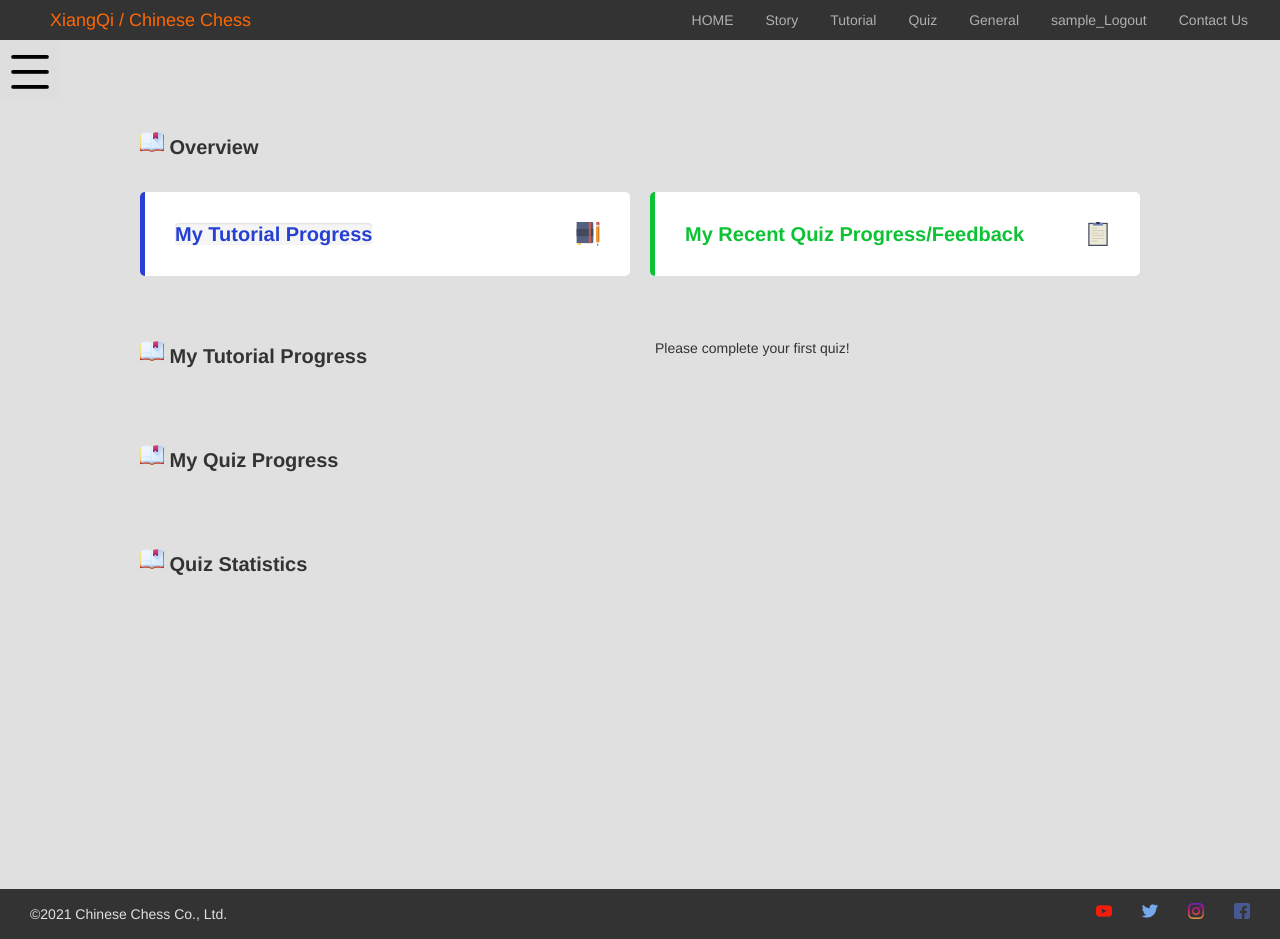
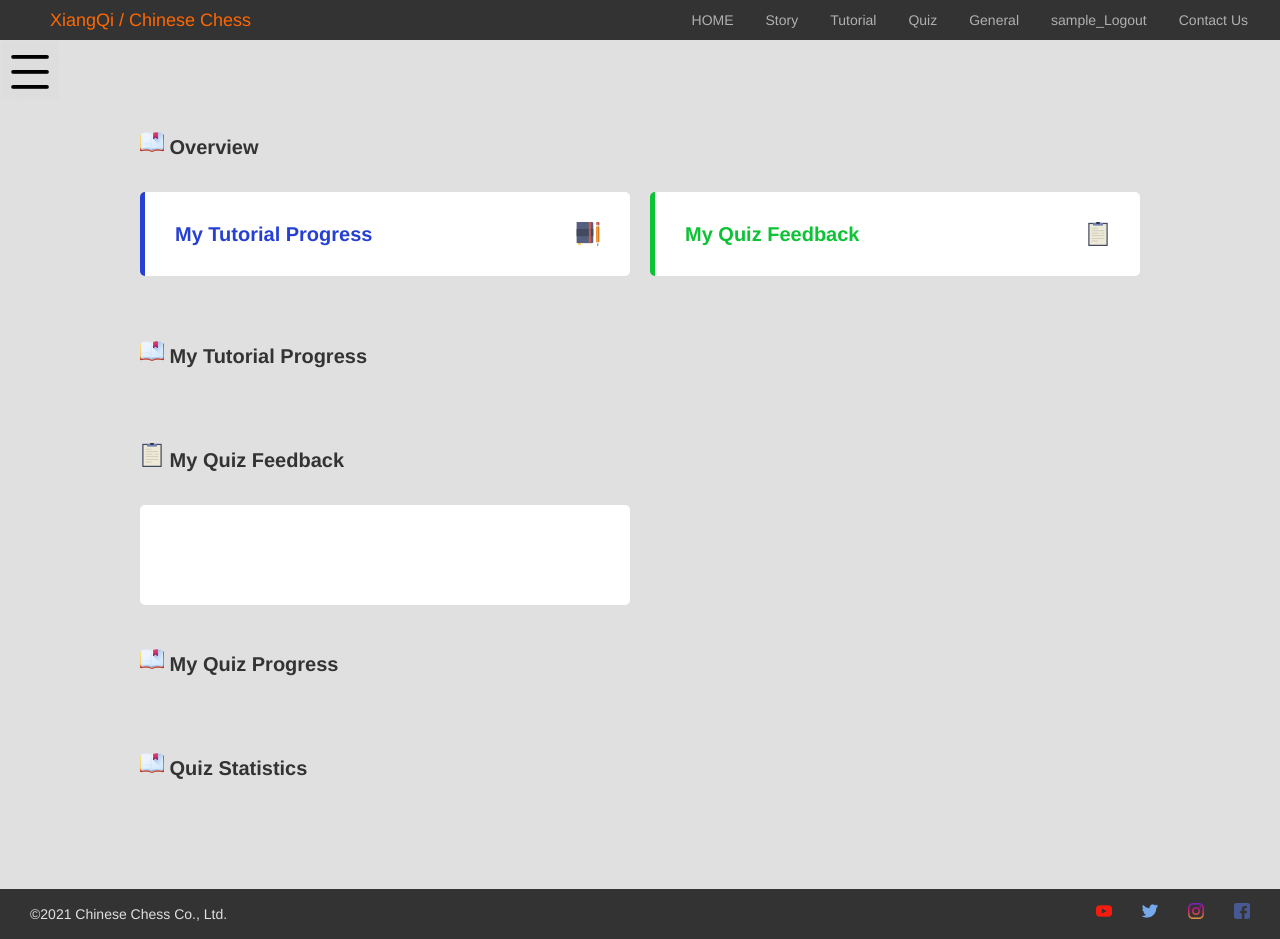
Before and after one commit to MoeBuTa/ChineseChessTutorial, a Flask app: page /userView in a window 1280 px wide. Run offline with Flask 2, Linux system fonts and the light colour scheme; the visitor is signed in with stand-in values (Sample User, id 1); data comes from the database, SQL or seed files in the repository; data that the repository does not hold is empty; some libraries are stand-ins or nearby versions.

Commit message:
added quiz feedback to user view

```diff
--- a/app/models.py
+++ b/app/models.py
@@ -365,7 +365,7 @@ class Quiz(db.Model):
     # get quizzes by user
     @classmethod
     def get_user_quiz(cls, user_id):
-        return cls.query.filter_by(user_id=user_id).all()
+        return cls.query.filter_by(user_id=user_id).order_by(desc(cls.last_question_edit_time)).all()
 
     # get quiz score distribution in three parts(<40, 40-80, ≥80)
     @staticmethod
--- a/app/static/user.css
+++ b/app/static/user.css
@@ -70,6 +70,22 @@
     right: 30px;
 }
 
+.quizDiv{
+    padding: 10px;
+    font-size: 15px;
+    font-weight: bolder;
+    width: 49%;
+    height: 100px;
+    line-height: 20px;
+    background-color: #fff;
+    border-radius: 5px;
+    overflow: auto;
+}
+.quizDiv a{
+    color : blue;
+}
+
+
 
 .dashboard .charts .center {
     margin: 0 auto;
--- a/app/templates/user.html
+++ b/app/templates/user.html
@@ -13,10 +13,6 @@
         {% endblock sidebar %}
 
         <div class="main-content clearfix">
-            {% for content in quizzes %}
-
-              {{content.id}}
-            {% endfor %}
             <div class="dashboard">
                 <div class="text">
                     <img src="../static/chess-img/books.png" alt="books"> Overview
@@ -24,7 +20,7 @@
 
                 <div class="dashboard-progress">
                     <div class="text">
-                        <a class="progress" href="#my-progress">My Tutorial Progress</a>
+                        <a href="#my-progress">My Tutorial Progress</a>
                         <img src="../static/chess-img/notebook.png" alt="notebook">
 
                     </div>
@@ -33,22 +29,8 @@
 
                 <div class="dashboard-feedback">
                     <div class="text">
-                        <a href="#">My Recent Quiz Progress/Feedback</a>
+                        <a href="#quizDiv">My Quiz Feedback</a>
                         <img src="../static/chess-img/notepad.png" alt="notepad">
-                    </div>
-                    <div>
-                        <ul>
-                            {% if not quizzes %}
-                                <li>Please complete your first quiz!</li>
-                            {% else %}
-                                {% for quiz in quizzes %}
-                                    <li><a href="{{url_for('main.selected_quiz', quiz_id=quiz.id)}}">See quiz result!</a></li>
-
-                                {% endfor %}
-                            {% endif %}
-
-
-                        </ul>
                     </div>
                 </div>
 
@@ -59,6 +41,29 @@
                         My Tutorial Progress
                     </div>
                     <div id="tute_chart_div" class="center"></div>
+
+                    <br><br>
+                    <div class="text">
+                        <img src="../static/chess-img/notepad.png" alt="notepad">
+                        My Quiz Feedback
+                    </div>
+                    <div class="quizDiv" id="quizDiv">
+                        <ul>
+                            {% for quiz in quizzes %}
+                                {% if quiz.status == 0 %}
+                                    <li>You have unfinished quiz, click<a
+                                            href="{{ url_for('main.selected_quiz', quiz_id=quiz.id) }}"> here </a>to
+                                        continue!
+                                    </li>
+                                    <br>
+                                {% else %}
+                                    <li>see quiz feedback: <a href="{{ url_for('main.selected_quiz', quiz_id=quiz.id) }}">{{ quiz.last_question_edit_time.strftime("%d %b  %Y, %H:%M:%S") }}</a> score: {{ quiz.total_score }}
+                                    </li>
+                                {% endif %}
+                            {% endfor %}
+                        </ul>
+                    </div>
+
 
                     <br><br>
                     <div class="text">
@@ -74,8 +79,12 @@
                     </div>
                     <table class="center">
                         <tr>
-                            <td><div id="Anthony_chart_div"></div></td>
-                            <td><div id="barchart_div"></div></td>
+                            <td>
+                                <div id="Anthony_chart_div"></div>
+                            </td>
+                            <td>
+                                <div id="barchart_div"></div>
+                            </td>
                         </tr>
                     </table>
                     <br><br>
```
